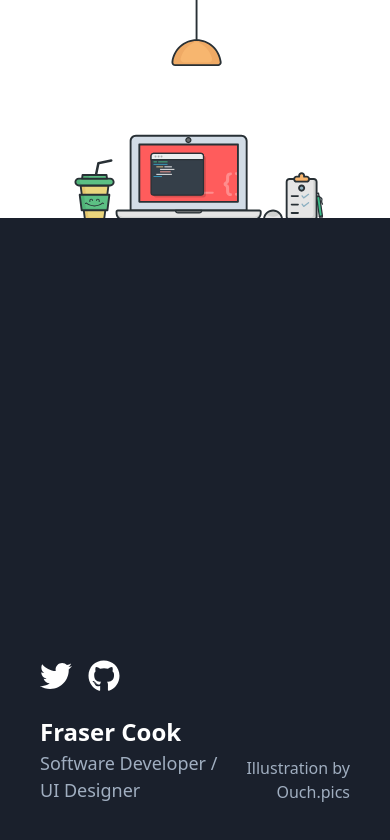
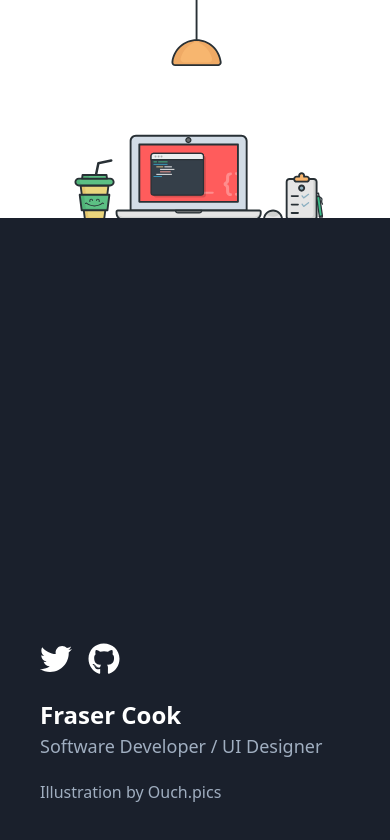
Before and after one commit to fraserc6/personal-website, a Next.js app: page / in a window 390 px wide. Shown: the top 840 px of the page. Built offline with nearby package versions, Linux system fonts and the light colour scheme.

Commit message:
Responsiveness

```diff
--- a/pages/index.js
+++ b/pages/index.js
@@ -14,7 +14,7 @@ export default function Home() {
 			<img src="/gummy-coding-clipped.svg" className="mx-auto w-4/5 md:w-3/4 lg:w-2/3 xl:w-1/2" alt="Illustration by Ouch.pics" />
 		</div>
 		<div className="flex flex-grow items-end p-10">
-			<div className="flex flex-row items-end justify-between w-full">
+			<div className="grid grid-cols-1 lg:grid-cols-2 w-full">
 				<div>
 					<a href="https://twitter.com/fraser_cook" target="_BLANK" className="mr-4">
 						<FontAwesomeIcon icon={faTwitter} size="2x" color="#FFF" />
@@ -25,7 +25,7 @@ export default function Home() {
 					<h1 className="text-2xl font-bold text-white mt-5">Fraser Cook</h1>
 					<h2 className="text-lg text-gray-500">Software Developer / UI Designer</h2>
 				</div>
-				<div className="text-right">
+				<div className="flex justify-start items-end lg:justify-end text-right pt-5 lg:pt-0">
 					<span className="text-gray-500">Illustration by <a href="https://icons8.com" target="_BLANK">Ouch.pics</a></span>
 				</div>
 			</div>
```
